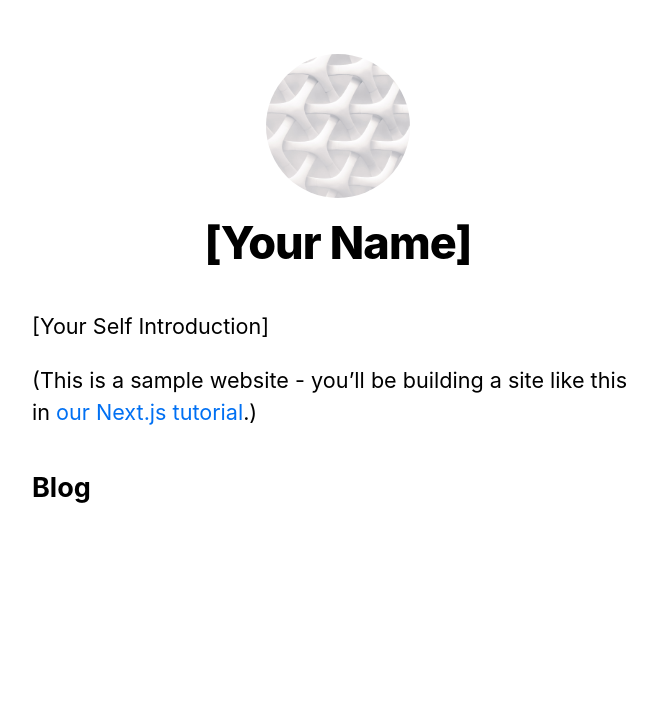
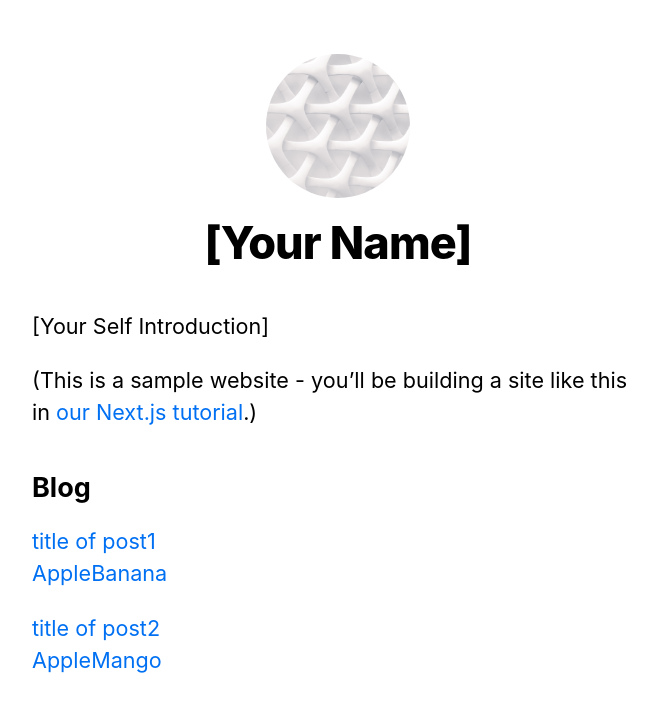
Before and after one commit to icsl-Jeon/web-page, a Next.js app: page / in a window 1280 px wide. Shown: the top 712 px of the page, without its empty margins (302-959 px from the left). Built offline with nearby package versions, Linux system fonts and the light colour scheme.

Commit message:
feat(skeleton): add tag system

```diff
--- a/lib/posts.ts
+++ b/lib/posts.ts
@@ -3,6 +3,7 @@ import path from "path";
 import matter from "gray-matter";
 import { remark } from "remark";
 import html from "remark-html";
+import { map } from "../pages/map";
 
 const postsDirectory = path.join(process.cwd(), "pages/posts");
 
@@ -13,14 +14,8 @@ export function getSortedPostsData() {
     const postName = fileName.replace(/\.tsx$/, "");
 
     const fullPath = path.join(postsDirectory, fileName);
-    console.log(fullPath);
 
-    const fileContents = fs.readFileSync(fullPath, "utf8");
-    const match = fileContents.match(/export const meta = ({[\s\S]+?});/);
-    const matchedString = match[1];
-    console.log(matchedString);
-
-    const meta = {};
+    const meta = map.get(postName);
 
     return {
       name: postName,
--- a/pages/index.tsx
+++ b/pages/index.tsx
@@ -12,7 +12,7 @@ export default function Home({
   allPostsData: {
     name: string;
     title: string;
-    tags: string[];
+    tag: string[];
   }[];
 }) {
   return (
@@ -30,9 +30,13 @@ export default function Home({
       <section className={`${utilStyles.headingMd} ${utilStyles.padding1px}`}>
         <h2 className={utilStyles.headingLg}>Blog</h2>
         <ul className={utilStyles.list}>
-          {allPostsData.map(({ name, title }) => (
+          {allPostsData.map(({ name, title, tag }) => (
             <li className={utilStyles.listItem} key={name}>
               <Link href={`/posts/${name}`}>{title}</Link>
+              <br></br>
+              {tag.map((tag, index) => {
+                return <Link href={`/tags/${tag}`}>{tag}</Link>;
+              })}
               <br />
             </li>
           ))}
@@ -44,6 +48,7 @@ export default function Home({
 
 export const getStaticProps: GetStaticProps = async () => {
   const allPostsData = getSortedPostsData();
+  console.log(allPostsData);
   return {
     props: {
       allPostsData,
--- /dev/null
+++ b/pages/map.ts
@@ -0,0 +1,15 @@
+interface Meta {
+  title: string;
+  tag: string[];
+}
+
+export enum Tag {
+  Apple = "Apple",
+  Banana = "Banana",
+  Mango = "Mango",
+}
+
+export const map: Map<string, Meta> = new Map([
+  ["post1", { title: "title of post1", tag: [Tag.Apple, Tag.Banana] }],
+  ["post2", { title: "title of post2", tag: [Tag.Apple, Tag.Mango] }],
+]);
```
Also changed, not shown: pages/tags/[tag].tsx (added, +35 -0 lines).
